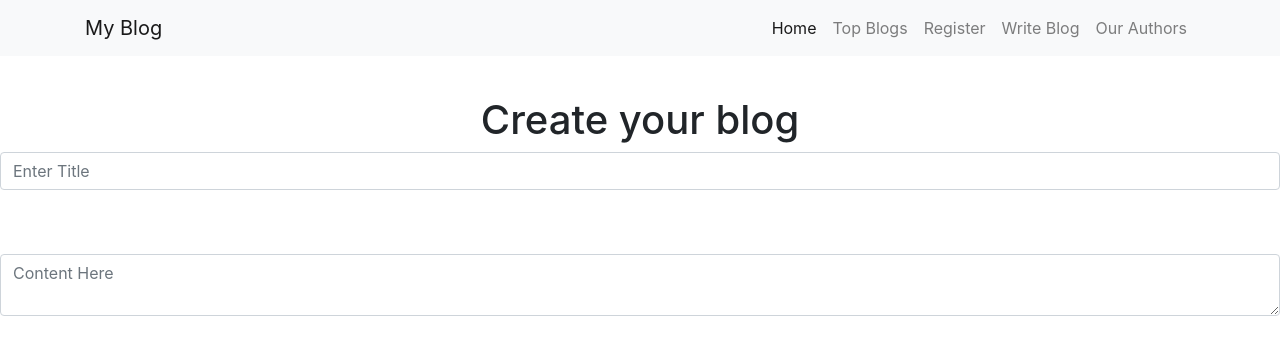
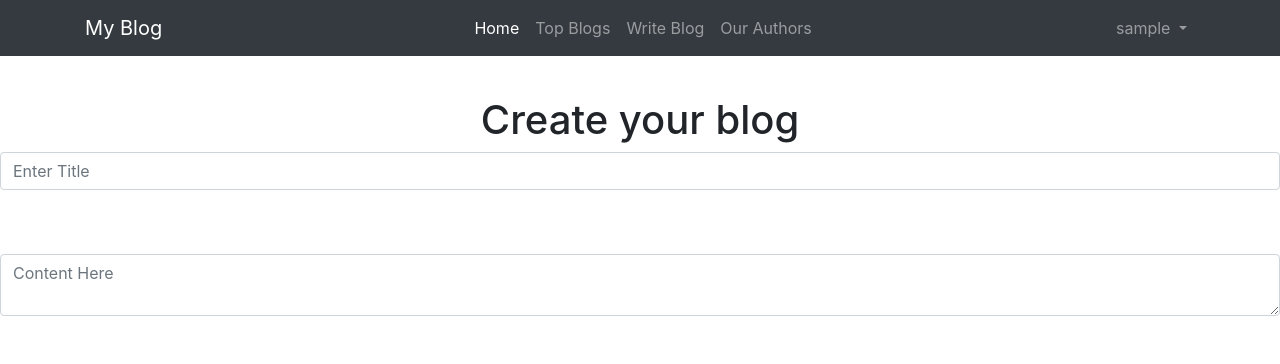
Before and after one commit to Abhishek-Khanduri/Blog-Application, a Django app: page /article in a window 1280 px wide. Shown: the top 364 px of the page. Run offline with Django 3.2, Linux system fonts and the light colour scheme; the visitor is signed in with stand-in values (Sample User, id 1); data that the repository does not hold is empty; some libraries are stand-ins or nearby versions.

Commit message:
code refactor

```diff
--- a/templates/main/create_article.html
+++ b/templates/main/create_article.html
@@ -5,7 +5,7 @@
         <meta charset="UTF-8">
         <meta name="viewport" content="width-device-width,initial-scale=1.0">
         <meta http-equiv="X-ua-Compartible" content="ie=edge">
-        <title>blog application</title>
+        <title>Blog application</title>
         <!-- CSS only -->
 <link rel="stylesheet" href="https://stackpath.bootstrapcdn.com/bootstrap/4.5.2/css/bootstrap.min.css" integrity="sha384-JcKb8q3iqJ61gNV9KGb8thSsNjpSL0n8PARn9HuZOnIxN0hoP+VmmDGMN5t9UJ0Z" crossorigin="anonymous">
 
@@ -14,7 +14,7 @@
 <script src="https://cdn.jsdelivr.net/npm/popper.js@1.16.1/dist/umd/popper.min.js" integrity="sha384-9/reFTGAW83EW2RDu2S0VKaIzap3H66lZH81PoYlFhbGU+6BZp6G7niu735Sk7lN" crossorigin="anonymous"></script>
 <script src="https://stackpath.bootstrapcdn.com/bootstrap/4.5.2/js/bootstrap.min.js" integrity="sha384-B4gt1jrGC7Jh4AgTPSdUtOBvfO8shuf57BaghqFfPlYxofvL8/KUEfYiJOMMV+rV" crossorigin="anonymous"></script>
 <link rel="stylesheet" href="{% static 'css/index.css' %}">
-<nav class="navbar navbar-expand-lg navbar-light bg-light fixed-top">
+<nav class="navbar navbar-expand-lg navbar-dark bg-dark fixed-top">
   <div class="container">
     <a class="navbar-brand" href="{% url 'home' %}">My Blog</a>
     <button class="navbar-toggler" type="button" data-toggle="collapse" data-target="#navbarResponsive" aria-controls="navbarResponsive" aria-expanded="false" aria-label="Toggle navigation">
@@ -31,15 +31,31 @@
           <a class="nav-link" href="{% url 'index' %}">Top Blogs</a>
         </li>
         <li class="nav-item">
-          <a class="nav-link" href="{% url 'register' %}">Register</a>
-        </li>
-        <li class="nav-item">
           <a class="nav-link" href="{% url 'create_article' %}">Write Blog</a>
         </li>
         <li class="nav-item">
           <a class="nav-link" href="{% url 'view_authors' %}">Our Authors</a>
         </li>
       </ul>
+      {% if user.is_authenticated %}
+      <ul class="navbar-nav ml-auto">
+        <li class="nav-item dropdown">
+          <a class="nav-link dropdown-toggle" href="#" id="userMenu" data-toggle="dropdown" aria-haspopup="true" aria-expanded="false">
+           <span><ion-icon class="icon-ion" name="person-circle-outline" size="large"></ion-icon></span> {{ user.username }}
+          </a>
+          <div class="dropdown-menu dropdown-menu-right" aria-labelledby="userMenu">
+            <a class="dropdown-item" href="{% url 'register' %}">Change password</a>
+            <div class="dropdown-divider"></div>
+            <a class="dropdown-item" href="{% url 'logout' %}?next=/">Log out</a>
+          </div>
+        </li>
+      </ul>
+    {% else %}
+      <form class="form-inline ml-auto">
+        <a href="{% url 'login' %}" class="btn btn-outline-success mt-2">Log in</a>
+        <a href="{% url 'register' %}" class="btn btn-primary ml-2 mt-2">Sign up</a>
+      </form>
+    {% endif %}
     </div>
   </div>
 </nav>
--- a/templates/main/create_author.html
+++ b/templates/main/create_author.html
@@ -17,7 +17,7 @@
                 <div class="form-group">
                     {% csrf_token %}
                     {{ create_auth }}
-                    <h4 style="text-align:center;"><button type="sumbit" class="btn btn-primary mb-2">Sumbit</button>
+                    <h4 style="text-align:center;"><button type="sumbit" class="btn btn-primary mb-2">Submit</button>
                         <button type="reset" class="btn btn-primary mb-2">Reset</button></h4>
                 </div>
             </form>
```
Also changed, not shown: templates/main/article.html (+21 -0 lines), templates/main/base.html (+22 -0 lines).
